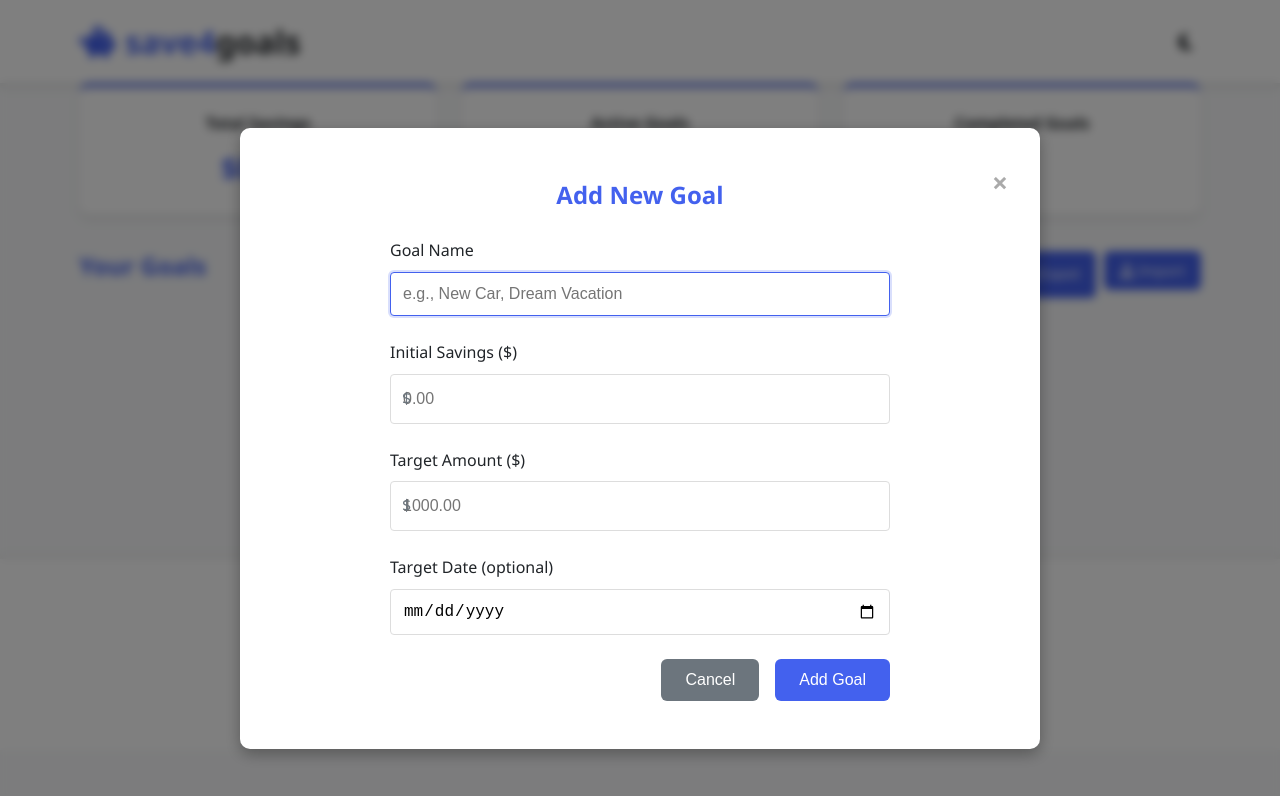
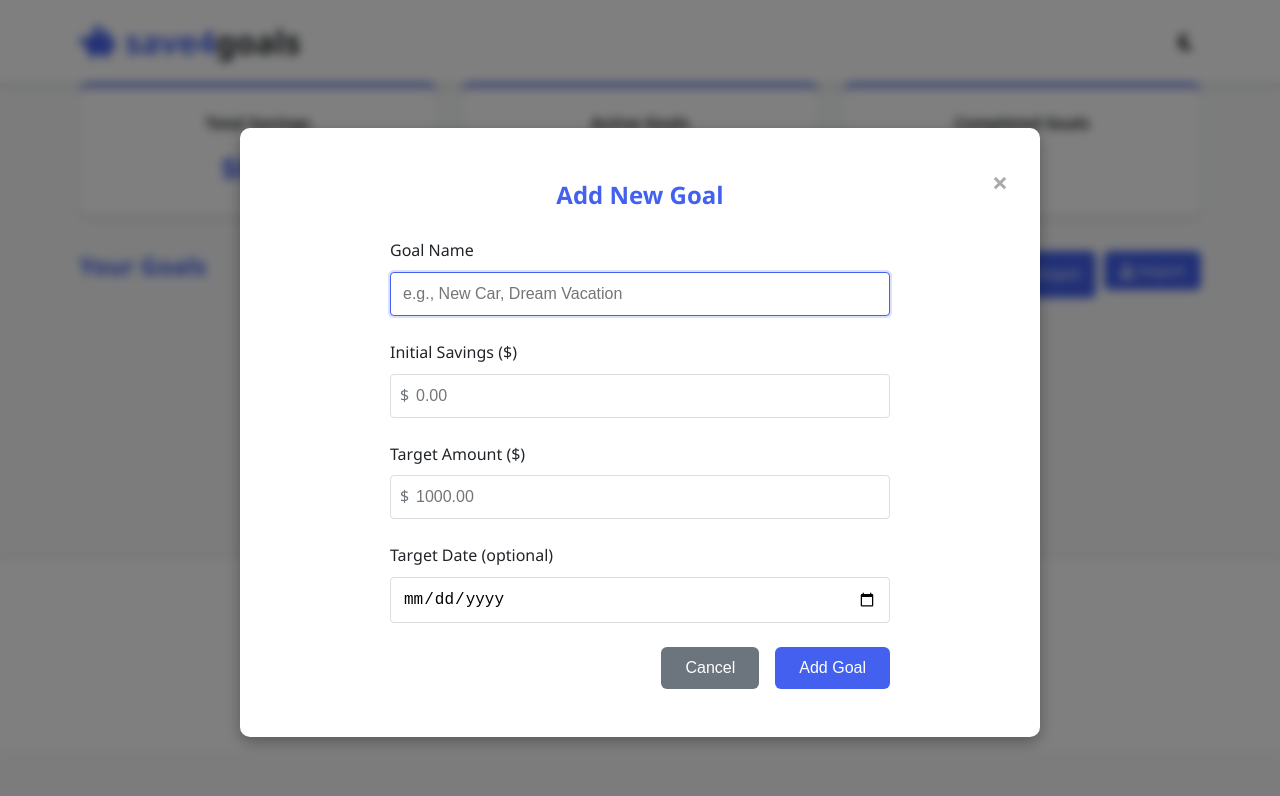
Before and after one commit to Skor17/save4goals, a plain HTML site: page index.html in a window 1280 px wide. Both pictures are taken after a click on the button "Add New Goal". Drawn offline with Linux system fonts and the light colour scheme.

Commit message:
added changes for ads

```diff
--- a/css/style.css
+++ b/css/style.css
@@ -768,23 +768,26 @@ footer p {
     margin: 0 auto;
 }
 
+/* Form Input Styling */
 .amount-input-container {
     position: relative;
 }
 
 .currency-symbol {
     position: absolute;
-    left: 12px;
+    left: 10px;
     top: 50%;
     transform: translateY(-50%);
     color: #6c757d;
-    font-weight: 500;
+    z-index: 1;
+}
+
+.dark-mode .currency-symbol {
+    color: #adb5bd;
 }
 
 .amount-input-container input {
-    padding-left: 25px;
-    font-size: 1.2rem;
-    height: 50px;
+    padding-left: 25px !important; /* Add more padding to accommodate the $ symbol */
 }
 
 .quick-amounts {
--- a/index.html
+++ b/index.html
@@ -1,6 +1,8 @@
 <!DOCTYPE html>
 <html lang="en">
 <head>
+    <script async src="https://pagead2.googlesyndication.com/pagead/js/adsbygoogle.js?client=ca-pub-4268920739023707"
+     crossorigin="anonymous"></script>
     <meta charset="UTF-8">
     <meta name="viewport" content="width=device-width, initial-scale=1.0">
     <title>save4goals - Track Your Savings</title>
```
Also changed, not shown: 1 other file.
